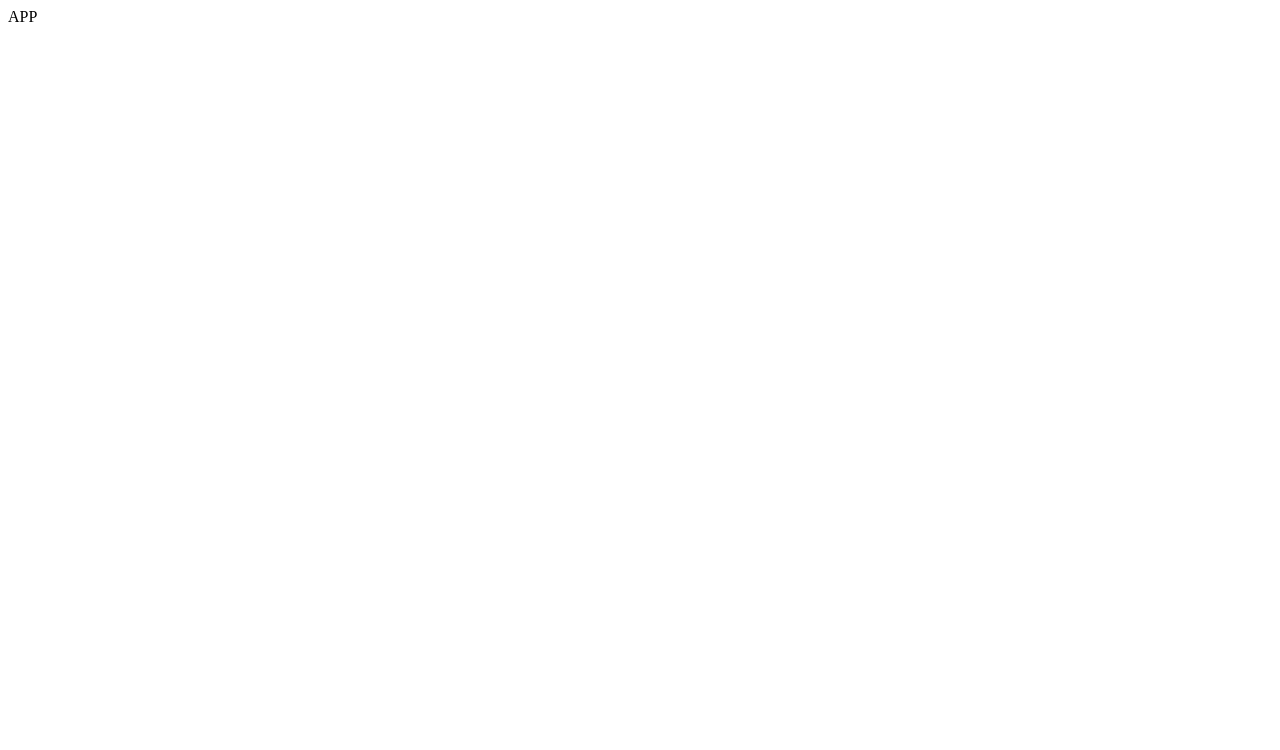
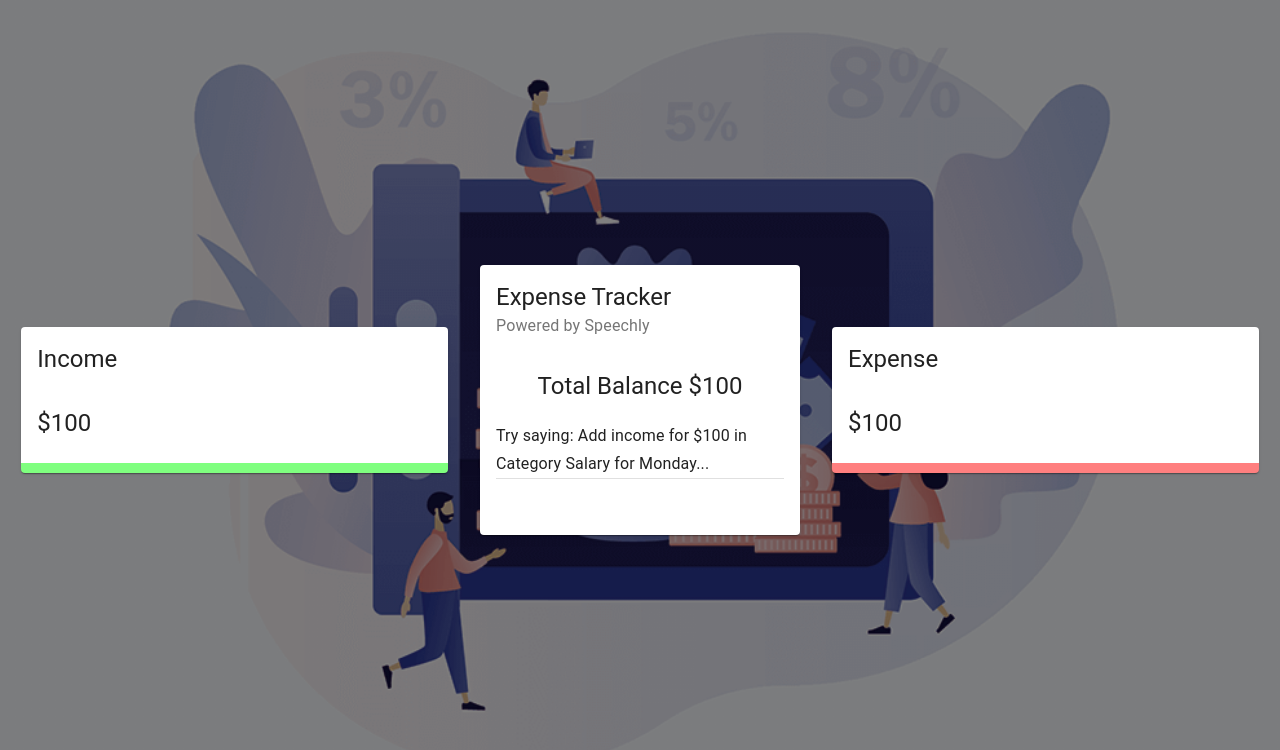
Before and after one commit to Amit-TheOne/Income-Expense-Tracker, a React (Create React App) app: page / in a window 1280 px wide. Shown: the top 750 px of the page. Built offline with nearby package versions, Linux system fonts and the light colour scheme.

Commit message:
Basic structure of card created

```diff
--- a/src/App.js
+++ b/src/App.js
@@ -1,9 +1,33 @@
 import React from 'react'
+import { Grid } from '@material-ui/core'
+
+import Main from './components/Main/Main'
+import Details from './components/Details/Details'
+
+import useStyles from './styles'
 
 const App = () => {
+  const classes = useStyles();
+
   return (
     <div>
-        APP
+      <Grid className={classes.grid} container spacing={0} alignItems='center' justifyContent='center' style={{ height: '100vh' }}>
+
+        {/* 1st Card: Income */}
+        <Grid item xs={12} sm={4}>
+          <Details title="Income" />
+        </Grid>
+
+        {/* 2nd Card: Main */}
+        <Grid item xs={12} sm={3}>
+          <Main />
+        </Grid>
+
+        {/* 3rd Card: Expense */}
+        <Grid item xs={12} sm={4}>
+          <Details title="Expense" />
+        </Grid>
+      </Grid>
     </div>
   )
 }
--- /dev/null
+++ b/src/components/Details/Details.jsx
@@ -0,0 +1,22 @@
+import React from "react";
+import { Card, CardHeader, CardContent, Typography } from "@material-ui/core";
+// import { Doughnut } from "react-chartjs-2";
+
+import useStyles from "./styles";
+import { Doughnut } from "react-chartjs-2";
+
+const Details = ({ title }) => {
+  const classes = useStyles();
+
+  return (
+    <Card className={title === "Income" ? classes.income : classes.expense}>
+      <CardHeader title={title} />
+      <CardContent>
+        <Typography variant="h5">$100</Typography>
+        {/* <Doughnut data="DATA" /> */}
+      </CardContent>
+    </Card>
+  );
+};
+
+export default Details;
--- /dev/null
+++ b/src/components/Details/styles.js
@@ -0,0 +1,10 @@
+import { makeStyles } from "@material-ui/core";
+
+export default makeStyles(() => ({
+    income: {
+        borderBottom: "10px solid rgba(0, 255, 0, 0.5)",
+    },
+    expense: {
+        borderBottom: "10px solid rgba(255, 0, 0, 0.5)"
+    }
+}));
--- /dev/null
+++ b/src/components/Main/Main.jsx
@@ -0,0 +1,44 @@
+import React from "react";
+import {
+  Card,
+  CardHeader,
+  CardContent,
+  Typography,
+  Grid,
+  Divider,
+} from "@material-ui/core";
+
+import useStyles from "./styles";
+
+const Main = () => {
+  const classes = useStyles();
+
+  return (
+    <Card className={classes.root}>
+      <CardHeader title="Expense Tracker" subheader="Powered by Speechly" />
+      <CardContent>
+        <Typography align="center" variant="h5">
+          Total Balance $100
+        </Typography>
+        <Typography
+          variant="subtitle1"
+          style={{ lineheight: "1.5rem", marginTop: "20px" }}
+        >
+          {/* InfoCard */}
+          Try saying: Add income for $100 in Category Salary for Monday...
+        </Typography>
+        <Divider />
+        {/* Form  */}
+      </CardContent>
+      <CardContent className={classes.cardContent}>
+        <Grid container spacing={2}>
+            <Grid item xs={12}>
+                {/* List */}
+            </Grid>
+        </Grid>
+      </CardContent>
+    </Card>
+  );
+};
+
+export default Main;
--- /dev/null
+++ b/src/components/Main/styles.js
@@ -0,0 +1,24 @@
+import { makeStyles } from '@material-ui/core/styles';
+
+export default makeStyles((theme) => ({
+    media: {
+        height: 0,
+        paddingTop: '56.25%', // 16:9
+    },
+    expand: {
+        transform: 'rotate(0deg)',
+        marginLeft: 'auto',
+        transition: theme.transitions.create('transform', {
+            duration: theme.transitions.duration.shortest,
+        }),
+    },
+    expandOpen: {
+        transform: 'rotate(180deg)',
+    },
+    cartContent: {
+        paddingTop: 0,
+    },
+    divider: {
+        margin: '20px 0',
+    },
+}));
--- a/src/index.css
+++ b/src/index.css
@@ -2,3 +2,8 @@
     height: 100%;
     margin: 0;
 }
+
+body {
+    background: linear-gradient(rgba(0, 0, 0, 0.5), rgba(0, 0, 0, 0.5)), url(./assets/bg2.png);
+    background-size: cover;
+}
--- a/src/index.js
+++ b/src/index.js
@@ -2,6 +2,7 @@
 import ReactDOM from "react-dom";
 
 import App from "./App";
+import "./index.css";
 
 ReactDOM.render(
     <App />, document.getElementById("root")
--- /dev/null
+++ b/src/styles.js
@@ -0,0 +1,30 @@
+import { makeStyles } from '@material-ui/core/styles';
+
+export default makeStyles((theme) => ({
+  desktop: {
+    [theme.breakpoints.up('sm')]: {
+      display: 'none',
+    },
+  },
+  mobile: {
+    [theme.breakpoints.down('sm')]: {
+      display: 'none',
+    },
+  },
+  main: {
+    [theme.breakpoints.up('sm')]: {
+      paddingBottom: '5%',
+    },
+  },
+  last: {
+    [theme.breakpoints.down('sm')]: {
+      marginBottom: theme.spacing(3),
+      paddingBottom: '200px',
+    },
+  },
+  grid: {
+    '& > *': {
+      margin: theme.spacing(2),
+    },
+  },
+}));
```
Also changed, not shown: src/assets/bg2.png (added).
